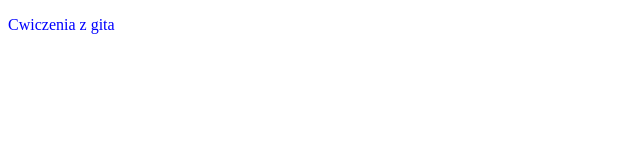
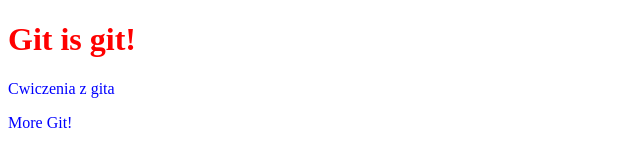
Before and after one commit to piotrwidziszewski/git_podstawy_A, a plain HTML site: page index.html in a window 1280 px wide. Shown: the whole page, without its empty margins (0-640 px from the left). Drawn offline with Linux system fonts and the light colour scheme.

Commit message:
index & styles changed

```diff
--- a/index.html
+++ b/index.html
@@ -8,6 +8,8 @@
     <link rel="stylesheet" href="style.css">
 </head>
 <body>
+    <h1>Git is git!</h1>
     <p> Cwiczenia z gita </p>
+    <p>More Git!</p>
 </body>
 </html>
--- a/style.css
+++ b/style.css
@@ -1,3 +1,7 @@
+h1 {
+    color: red;
+}
+
 p {
     color: blue;
 }
```
